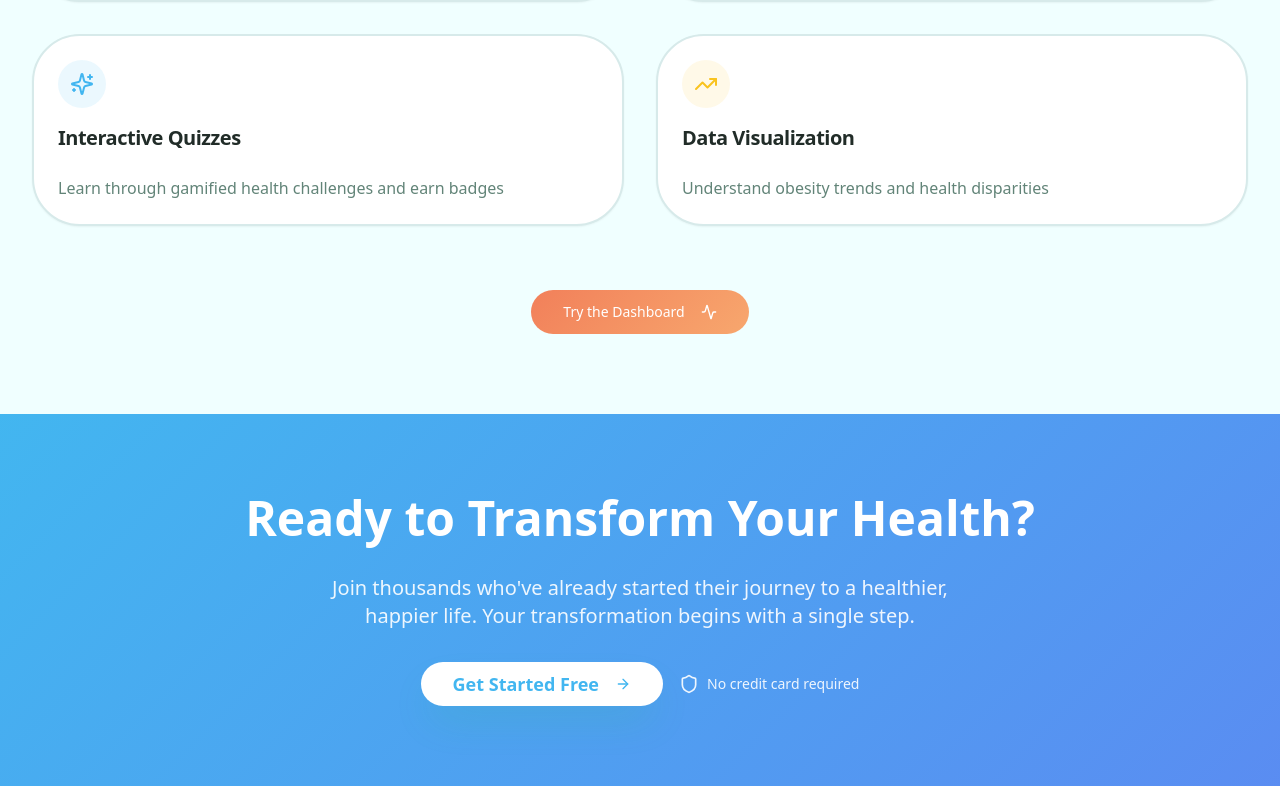
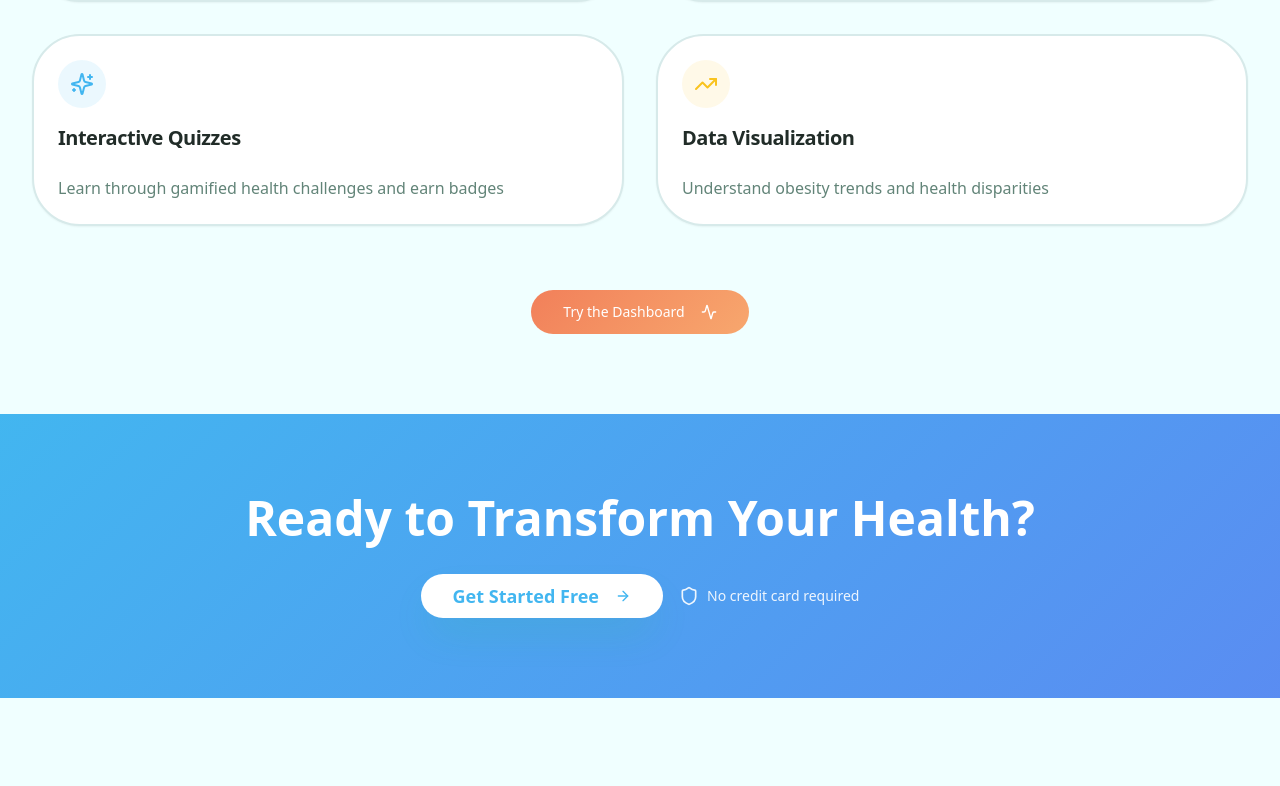
Before and after one commit to TanishqMittal139/sweat-smart-app-cac, a React (Vite) app: page / in a window 1280 px wide. Shown: the part 2046-2832 px from the top of the page. After the commit the page ends 2744 px from the top, so only its background shows below. Built offline with nearby package versions, Linux system fonts and the light colour scheme.

Commit message:
Visual edit in Lovable

```diff
--- a/src/pages/Index.tsx
+++ b/src/pages/Index.tsx
@@ -8,7 +8,9 @@ import { useNavigate } from "react-router-dom";
 import { useAuth } from "@/contexts/AuthContext";
 const Index = () => {
   const navigate = useNavigate();
-  const { user } = useAuth();
+  const {
+    user
+  } = useAuth();
   const features = [{
     icon: Brain,
     title: "AI Health Coach",
@@ -139,17 +141,13 @@ const Index = () => {
       </section>
 
       {/* CTA Section - Only show when user is not signed in */}
-      {!user && (
-        <section className="py-20 bg-gradient-accent">
+      {!user && <section className="py-20 bg-gradient-accent">
           <div className="max-w-4xl mx-auto px-4 sm:px-6 lg:px-8 text-center">
             <div className="space-y-8">
               <h2 className="text-3xl md:text-5xl font-bold text-white">
                 Ready to Transform Your Health?
               </h2>
-              <p className="text-xl text-white/90 max-w-2xl mx-auto">
-                Join thousands who've already started their journey to a healthier, happier life.
-                Your transformation begins with a single step.
-              </p>
+
 
               <div className="flex flex-col sm:flex-row gap-4 justify-center items-center">
                 <Button size="lg" onClick={() => navigate("/auth")} className="bg-white text-accent hover:bg-white/90 rounded-2xl px-8 py-4 text-lg font-semibold shadow-float hover:shadow-glow transition-all duration-300 hover:scale-105">
@@ -166,8 +164,7 @@ const Index = () => {
 
             </div>
           </div>
-        </section>
-      )}
+        </section>}
     </div>;
 };
 export default Index;
```
